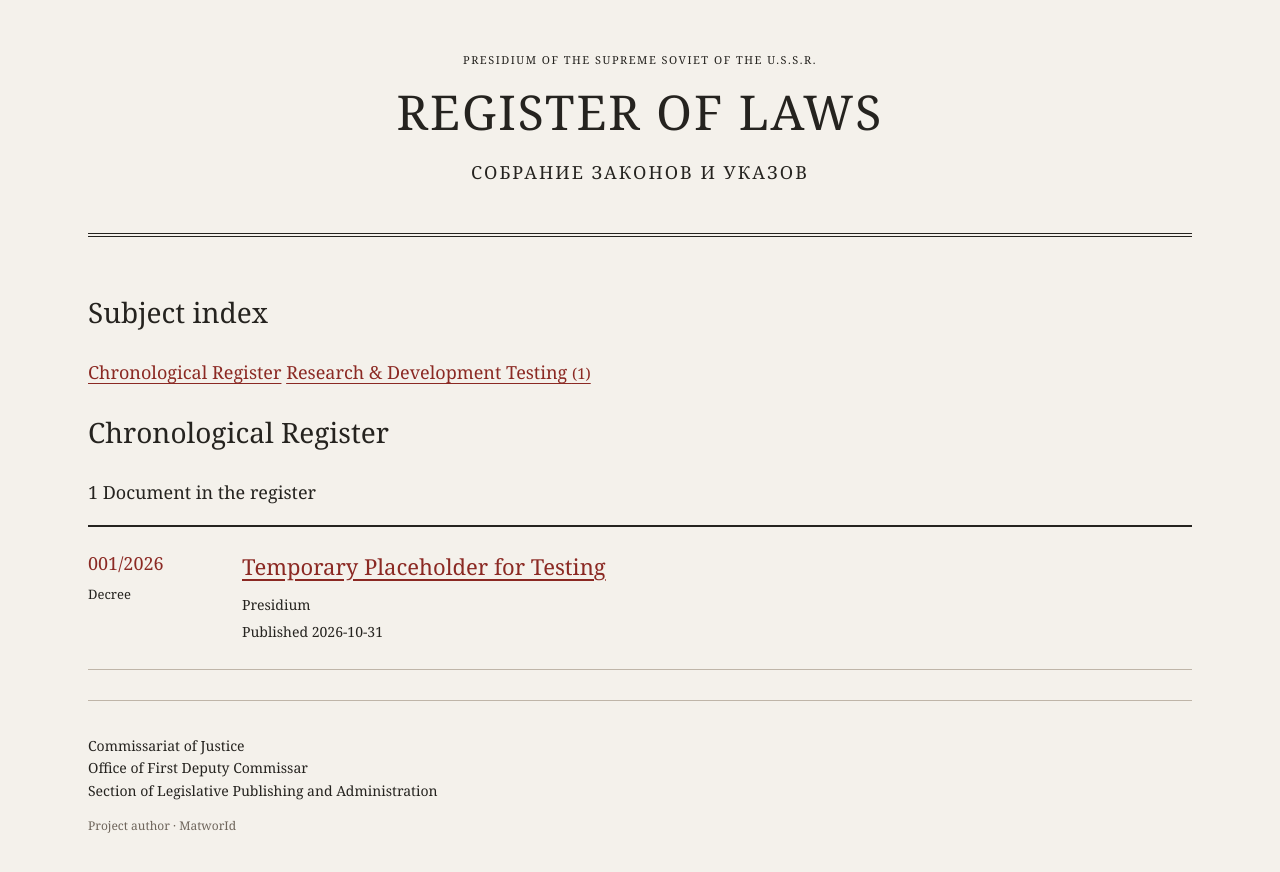
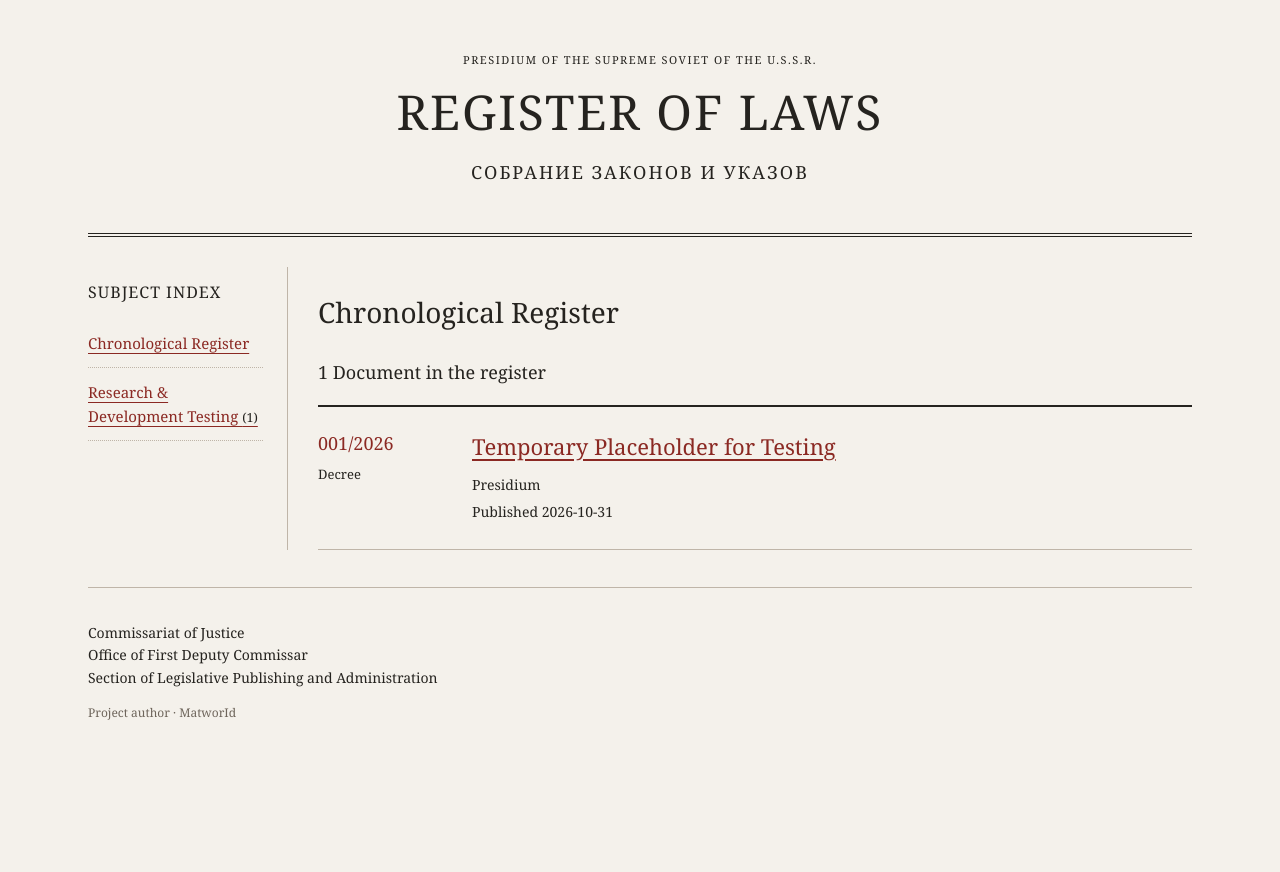
Before and after one commit to vi-ussr/registry-of-laws, a Jekyll site: the page built from index.html, in a window 1280 px wide. Shown: the top 872 px of the page. Built offline with Jekyll 4.4.1, drawn with Linux system fonts in a browser that asks for light colours.

Commit message:
Add register subject index layout

```diff
--- a/assets/css/style.css
+++ b/assets/css/style.css
@@ -178,3 +178,53 @@ footer p:last-child {
     font-size: 19px;
   }
 }
+
+.register-layout {
+  display: grid;
+  grid-template-columns: 200px minmax(0, 1fr);
+  gap: 30px;
+}
+
+.subject-index {
+  border-right: 1px solid var(--line);
+  padding-right: 24px;
+}
+
+.subject-index h2 {
+  font-size: 16px;
+  text-transform: uppercase;
+  letter-spacing: 1px;
+}
+
+.subject-index a {
+  display: block;
+  padding: 12px 0;
+  border-bottom: 1px dotted var(--line);
+  font-size: 15px;
+}
+
+.subject-index small {
+  color: var(--ink);
+}
+
+.subject-section {
+  padding: 16px 0;
+  border-bottom: 1px solid var(--line);
+  scroll-margin-top: 24px;
+}
+
+.subject-section li {
+  margin-bottom: 12px;
+}
+
+@media (max-width: 700px) {
+  .register-layout {
+    grid-template-columns: 1fr;
+  }
+
+  .subject-index {
+    border-right: 0;
+    border-bottom: 1px solid var(--line);
+    padding: 0 0 20px;
+  }
+}
```
